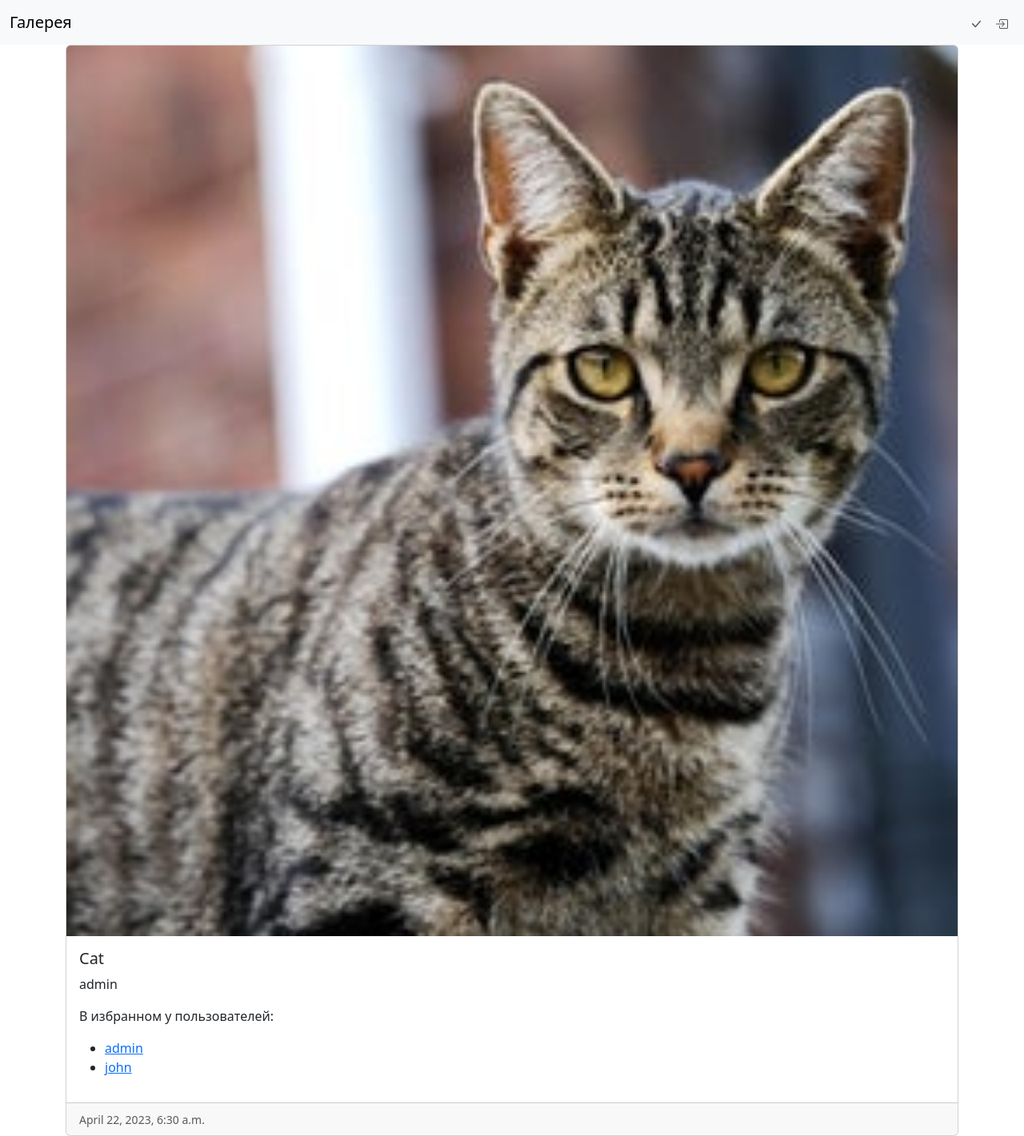
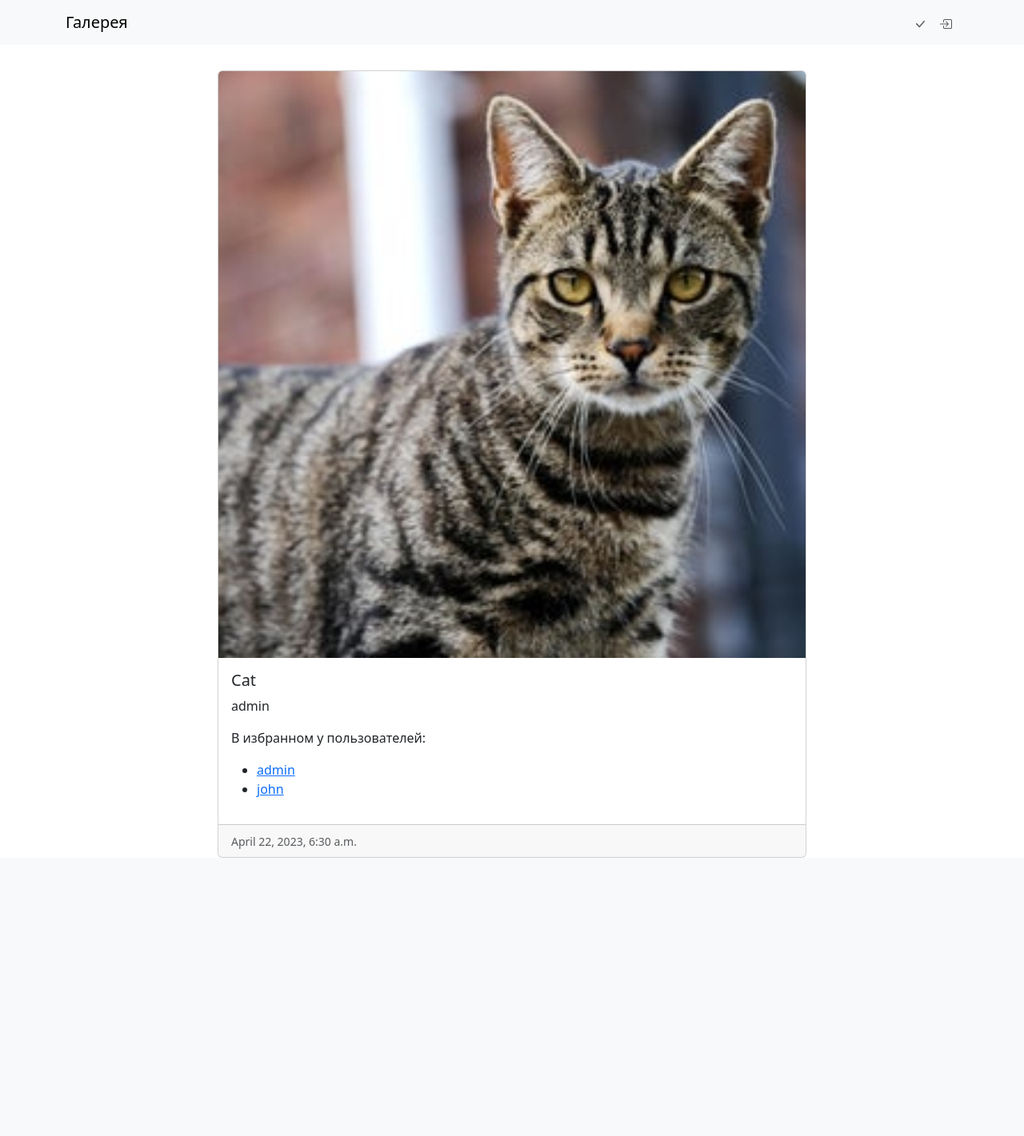
Before and after one commit to daniyarotegen/control_work_9_daniyar_otegen, a Django app: page /gallery/photo/1/ in a window 1280 px wide. Shown: the whole page at 80% size. After the commit the page ends 1073 px from the top, so only its background shows below. Run offline with Django 4.2, Linux system fonts and the light colour scheme; data comes from the database, SQL or seed files in the repository; parts of the project's set-up code (start-up, migrations or seed data) failed here and were passed over; some libraries are stand-ins or nearby versions.

Commit message:
#5. Исправил шаблоны, добавил файл readme

```diff
--- a/gallery/templates/base.html
+++ b/gallery/templates/base.html
@@ -9,8 +9,8 @@
     <title>Галерея</title>
 </head>
 <body>
-<nav class="navbar navbar-expand-lg navbar-light bg-light">
-    <div class="container-fluid">
+<nav class="navbar navbar-expand-lg navbar-light bg-light" style="margin-bottom: 2rem">
+    <div class="container">
         <a class="navbar-brand" href="{% url 'home' %}">Галерея</a>
         <button class="navbar-toggler" type="button" data-bs-toggle="collapse" data-bs-target="#navbarNav"
                 aria-controls="navbarNav" aria-expanded="false" aria-label="Toggle navigation">
--- a/gallery/templates/home.html
+++ b/gallery/templates/home.html
@@ -1,8 +1,8 @@
 {% extends "base.html" %}
 {% load bootstrap5 %}
 {% block content %}
+<div class="row row-cols-1 row-cols-md-3 g-4">
 {% for photo in object_list %}
-<div class="row row-cols-1 row-cols-md-3 g-4">
     <div class="col">
         <div class="card h-100">
             <a href="{% url 'photo_detail' photo.pk %}">
@@ -30,8 +30,8 @@
             </div>
         </div>
     </div>
+{% empty %}
 </div>
-{% empty %}
 <p>Нет фотографий</p>
 {% endfor %}
 {% endblock %}
--- a/gallery/templates/photo_detail.html
+++ b/gallery/templates/photo_detail.html
@@ -1,8 +1,8 @@
 {% extends "base.html" %}
 {% load bootstrap5 %}
 {% block content %}
-<div class="row">
-    <div class="col">
+<div class="row justify-content-center">
+    <div class="col-md-10 col-lg-8">
         <div class="card">
             <img src="{{ object.image.url }}" class="card-img-top" alt="{{ object.caption }}">
             <div class="card-body">
```
Also changed, not shown: readme.md (added).
